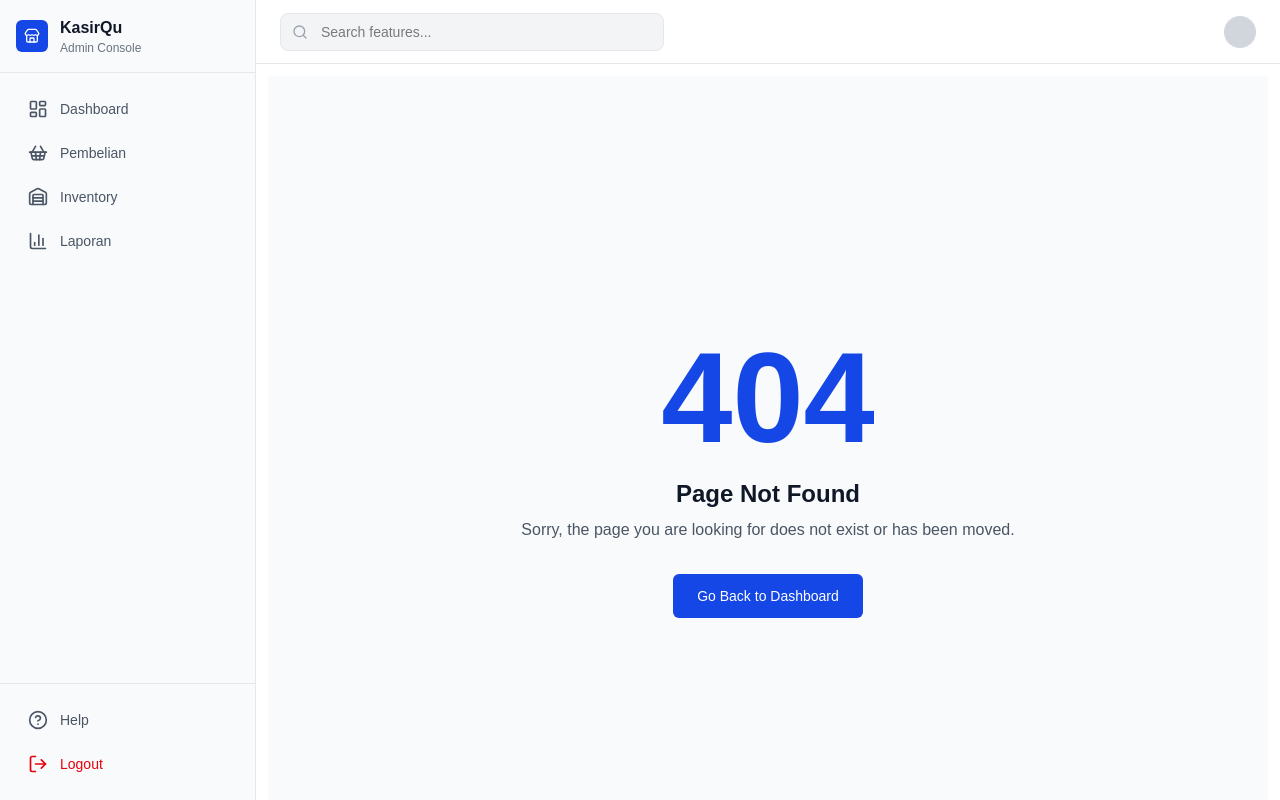
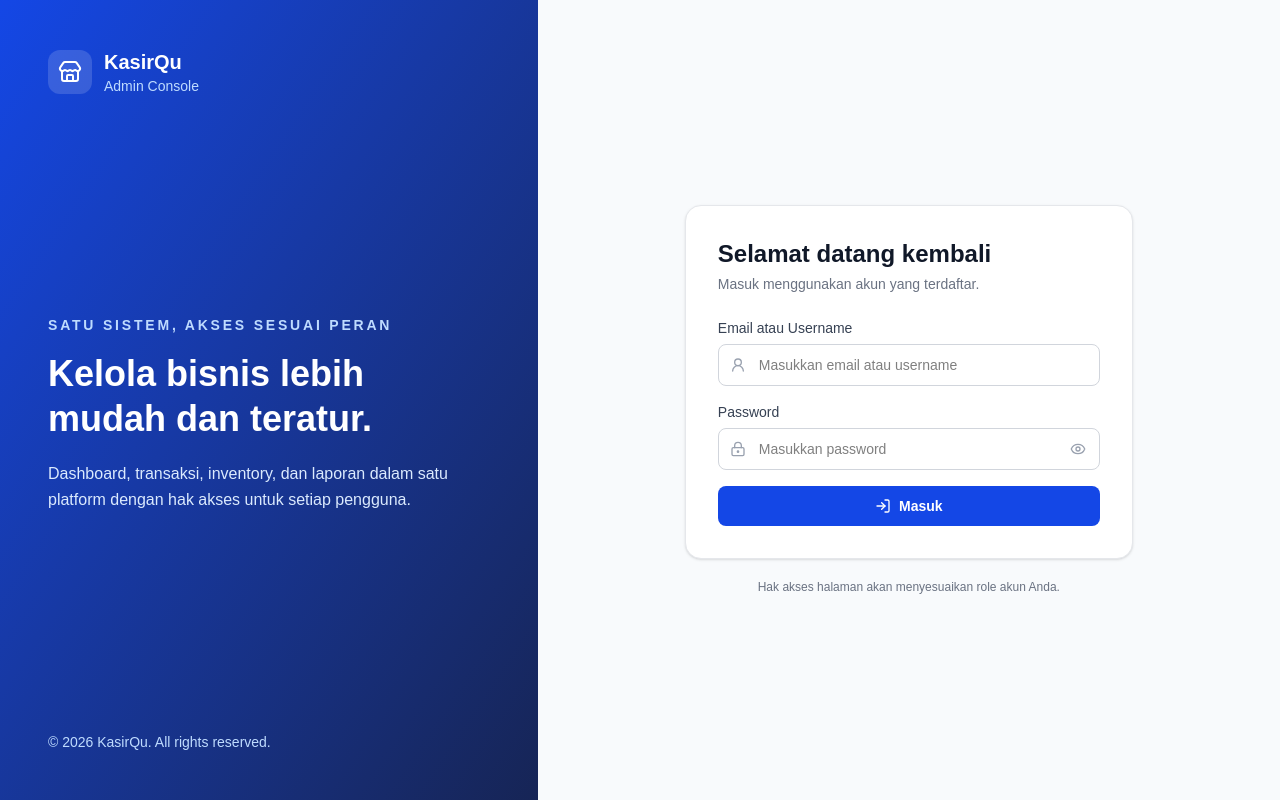
Before and after one commit to ImamBSI/kasir-qu, a Next.js app: page /login in a window 1280 px wide. Before the commit this address had no page. Built offline with nearby package versions, Linux system fonts and the light colour scheme.

Commit message:
adding dummy auth user

```diff
--- /dev/null
+++ b/src/app/login/page.tsx
@@ -0,0 +1,196 @@
+"use client";
+
+import { FormEvent, useState } from "react";
+import { useRouter } from "next/navigation";
+import {
+  Eye,
+  EyeOff,
+  LockKeyhole,
+  LogIn,
+  Store,
+  UserRound,
+} from "lucide-react";
+import authUsersData from "@/data/authUsers.json";
+import type { AuthUser, UserRole } from "@/types";
+
+const authUsers = authUsersData as AuthUser[];
+const redirectByRole: Record<UserRole, string> = {
+  SADM: "/",
+  ADM: "/",
+  STF: "/pages/pembelian",
+};
+
+export default function LoginPage() {
+  const router = useRouter();
+  const [username, setUsername] = useState("");
+  const [password, setPassword] = useState("");
+  const [showPassword, setShowPassword] = useState(false);
+  const [error, setError] = useState("");
+
+  const handleSubmit = (event: FormEvent<HTMLFormElement>) => {
+    event.preventDefault();
+
+    if (!username.trim() || !password) {
+      setError("Username dan password wajib diisi.");
+      return;
+    }
+
+    const account = authUsers.find(
+      (user) =>
+        user.username === username.trim() && user.password === password,
+    );
+
+    if (!account) {
+      setError("Username atau password salah.");
+      return;
+    }
+
+    setError("");
+    localStorage.setItem(
+      "kasirqu-user",
+      JSON.stringify({
+        id: account.id,
+        name: account.name,
+        username: account.username,
+        role: account.role,
+      }),
+    );
+    router.push(redirectByRole[account.role]);
+  };
+
+  return (
+    <div className="flex min-h-dvh bg-slate-50">
+      <aside className="hidden w-[42%] flex-col justify-between bg-gradient-to-br from-blue-700 to-blue-950 p-12 text-white lg:flex">
+        <div className="flex items-center gap-3">
+          <div className="flex size-11 items-center justify-center rounded-xl bg-white/15">
+            <Store className="size-6" />
+          </div>
+          <div>
+            <p className="text-xl font-bold">KasirQu</p>
+            <p className="text-sm text-blue-200">Admin Console</p>
+          </div>
+        </div>
+
+        <div className="max-w-md">
+          <p className="mb-4 text-sm font-semibold uppercase tracking-[0.2em] text-blue-200">
+            Satu sistem, akses sesuai peran
+          </p>
+          <h1 className="text-4xl font-bold leading-tight">
+            Kelola bisnis lebih mudah dan teratur.
+          </h1>
+          <p className="mt-5 leading-relaxed text-blue-100">
+            Dashboard, transaksi, inventory, dan laporan dalam satu platform
+            dengan hak akses untuk setiap pengguna.
+          </p>
+        </div>
+
+        <p className="text-sm text-blue-200">
+          © 2026 KasirQu. All rights reserved.
+        </p>
+      </aside>
+
+      <main className="flex flex-1 items-center justify-center p-4 sm:p-8">
+        <div className="w-full max-w-md">
+          <div className="mb-8 flex items-center justify-center gap-3 lg:hidden">
+            <div className="flex size-10 items-center justify-center rounded-lg bg-blue-700 text-white">
+              <Store className="size-5" />
+            </div>
+            <div>
+              <p className="font-bold text-gray-900">KasirQu</p>
+              <p className="text-xs text-gray-500">Admin Console</p>
+            </div>
+          </div>
+
+          <section className="rounded-2xl border border-gray-200 bg-white p-6 shadow-sm sm:p-8">
+            <div className="mb-6">
+              <h2 className="text-2xl font-bold text-gray-900">
+                Selamat datang kembali
+              </h2>
+              <p className="mt-1 text-sm text-gray-500">
+                Masuk menggunakan akun yang terdaftar.
+              </p>
+            </div>
+
+            <form onSubmit={handleSubmit} className="space-y-4">
+              <div>
+                <label
+                  htmlFor="username"
+                  className="mb-1.5 block text-sm font-medium text-gray-700"
+                >
+                  Email atau Username
+                </label>
+                <div className="relative">
+                  <UserRound className="absolute left-3 top-1/2 size-4 -translate-y-1/2 text-gray-400" />
+                  <input
+                    id="username"
+                    type="text"
+                    autoComplete="username"
+                    value={username}
+                    onChange={(event) => setUsername(event.target.value)}
+                    placeholder="Masukkan email atau username"
+                    className="w-full rounded-lg border border-gray-300 bg-white py-2.5 pl-10 pr-3 text-sm focus:border-transparent focus:outline-none focus:ring-2 focus:ring-blue-500"
+                  />
+                </div>
+              </div>
+
+              <div>
+                <label
+                  htmlFor="password"
+                  className="mb-1.5 block text-sm font-medium text-gray-700"
+                >
+                  Password
+                </label>
+                <div className="relative">
+                  <LockKeyhole className="absolute left-3 top-1/2 size-4 -translate-y-1/2 text-gray-400" />
+                  <input
+                    id="password"
+                    type={showPassword ? "text" : "password"}
+                    autoComplete="current-password"
+                    value={password}
+                    onChange={(event) => setPassword(event.target.value)}
+                    placeholder="Masukkan password"
+                    className="w-full rounded-lg border border-gray-300 bg-white py-2.5 pl-10 pr-11 text-sm focus:border-transparent focus:outline-none focus:ring-2 focus:ring-blue-500"
+                  />
+                  <button
+                    type="button"
+                    onClick={() => setShowPassword((visible) => !visible)}
+                    aria-label={
+                      showPassword
+                        ? "Sembunyikan password"
+                        : "Tampilkan password"
+                    }
+                    className="absolute right-2 top-1/2 -translate-y-1/2 rounded-md p-1.5 text-gray-400 hover:text-gray-700"
+                  >
+                    {showPassword ? (
+                      <EyeOff className="size-4" />
+                    ) : (
+                      <Eye className="size-4" />
+                    )}
+                  </button>
+                </div>
+              </div>
+
+              {error && (
+                <p role="alert" className="text-sm text-red-600">
+                  {error}
+                </p>
+              )}
+
+              <button
+                type="submit"
+                className="flex w-full items-center justify-center gap-2 rounded-lg bg-blue-700 py-2.5 text-sm font-semibold text-white transition-colors hover:bg-blue-800"
+              >
+                <LogIn className="size-4" />
+                Masuk
+              </button>
+            </form>
+          </section>
+
+          <p className="mt-5 text-center text-xs text-gray-500">
+            Hak akses halaman akan menyesuaikan role akun Anda.
+          </p>
+        </div>
+      </main>
+    </div>
+  );
+}
--- a/src/app/page.tsx
+++ b/src/app/page.tsx
@@ -266,11 +266,6 @@ export default function DashboardPage() {
                 <TableIcon className="size-5 text-blue-600" />
                 Recent Order
               </h2>
-              <DateRange
-                startDate={startDate}
-                endDate={endDate}
-                onChange={handleDateChange}
-              />
             </div>
             {/* Mobile list */}
             <div className="md:hidden max-h-[240px] overflow-y-auto divide-y divide-gray-200">
--- a/src/components/sidebar.tsx
+++ b/src/components/sidebar.tsx
@@ -47,6 +47,13 @@ export default function SideBar({ children }: { children: React.ReactNode }) {
     setSearchQuery("");
     setShowDropdown(false);
   };
+
+  const handleLogout = () => {
+    localStorage.removeItem("kasirqu-user");
+    router.push("/login");
+  };
+
+  if (pathname === "/login") return <>{children}</>;
 
   return (
     <div className="flex h-dvh overflow-hidden bg-white">
@@ -99,7 +106,10 @@ export default function SideBar({ children }: { children: React.ReactNode }) {
               </button>
             </li>
             <li>
-              <button className="flex items-center gap-3 px-3 py-2.5 rounded-lg text-sm font-medium text-red-600 hover:bg-red-50 w-full">
+              <button
+                onClick={handleLogout}
+                className="flex items-center gap-3 px-3 py-2.5 rounded-lg text-sm font-medium text-red-600 hover:bg-red-50 w-full"
+              >
                 <LogOut className="size-5" />
                 Logout
               </button>
--- /dev/null
+++ b/src/data/authUsers.json
@@ -0,0 +1,9 @@
+[
+  {
+    "id": 1,
+    "name": "Imam Septa",
+    "username": "imam541",
+    "password": "pass123",
+    "role": "SADM"
+  }
+]
```
Also changed, not shown: src/types/index.ts (+10 -0 lines).
